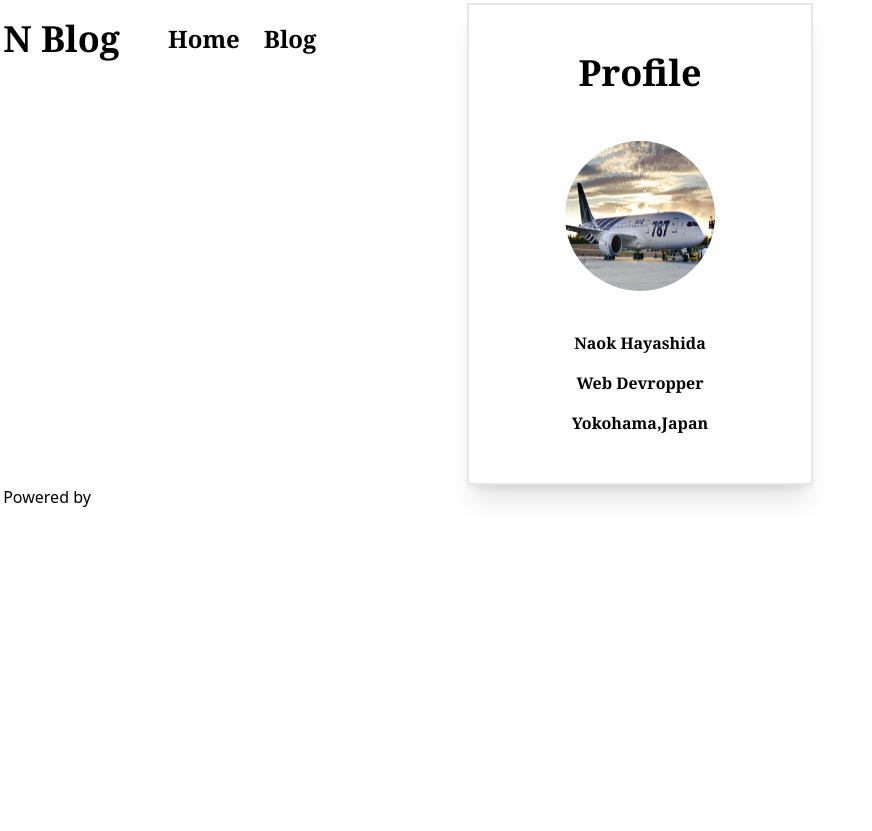
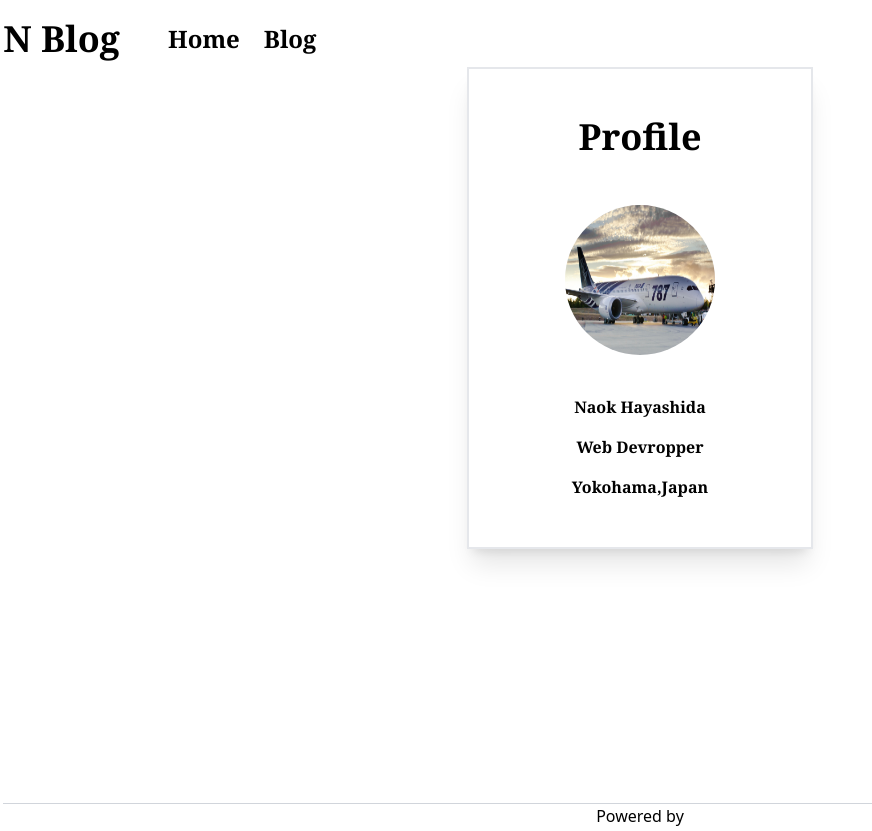
Before and after one commit to Naoki0509/blog-app, a Next.js app: page /blog in a window 1280 px wide. Shown: the whole page, without its empty margins (0-872 px from the left). Before the commit the page ends 806 px from the top, so only its background shows below. Built offline with nearby package versions, Linux system fonts and the light colour scheme.

Commit message:
💄 スタイルの追加

```diff
--- a/src/COmponents/Footer/index.jsx
+++ b/src/COmponents/Footer/index.jsx
@@ -2,7 +2,7 @@ import Image from "next/image";
 export function Footer() {
 	return (
 		<div>
-			<footer className="">
+			<footer className="flex flex-1 justify-center items-center border-gray-300 border-t">
 				<a
 					href="https://vercel.com?utm_source=create-next-app&utm_medium=default-template&utm_campaign=create-next-app"
 					target="_blank"
--- a/src/pages/_app.jsx
+++ b/src/pages/_app.jsx
@@ -1,7 +1,11 @@
 import "../styles/globals.css";
 
 function MyApp({ Component, pageProps }) {
-	return <Component {...pageProps} />;
+	return (
+		<div className="p-container">
+			<Component {...pageProps} />
+		</div>
+	);
 }
 
 export default MyApp;
--- a/src/pages/blog.jsx
+++ b/src/pages/blog.jsx
@@ -5,17 +5,17 @@ import { Profile } from "src/Components/Profile";
 
 export default function Blog() {
 	return (
-		<div className="p-container">
+		<div>
 			<Head>
 				<title>Create Next App</title>
 				<meta name="description" content="Generated by create next app" />
 				<link rel="icon" href="/favicon.ico" />
 			</Head>
 			<Header />
-			<div className="min-h-screen flex-col flex-1 items-center justify-center">
+			<div className="min-h-screen p-main flex-col flex-1 items-center justify-center">
 				<Profile />
-				<Footer />
 			</div>
+			<Footer />
 		</div>
 	);
 }
--- a/src/pages/index.jsx
+++ b/src/pages/index.jsx
@@ -18,8 +18,8 @@ export default function Home() {
 			<Header />
 			<div className="min-h-screen p-main flex-1 flex-col justify-center items-center ">
 				<Profile />
-				<Footer />
 			</div>
+			<Footer />
 		</div>
 	);
 }
```
